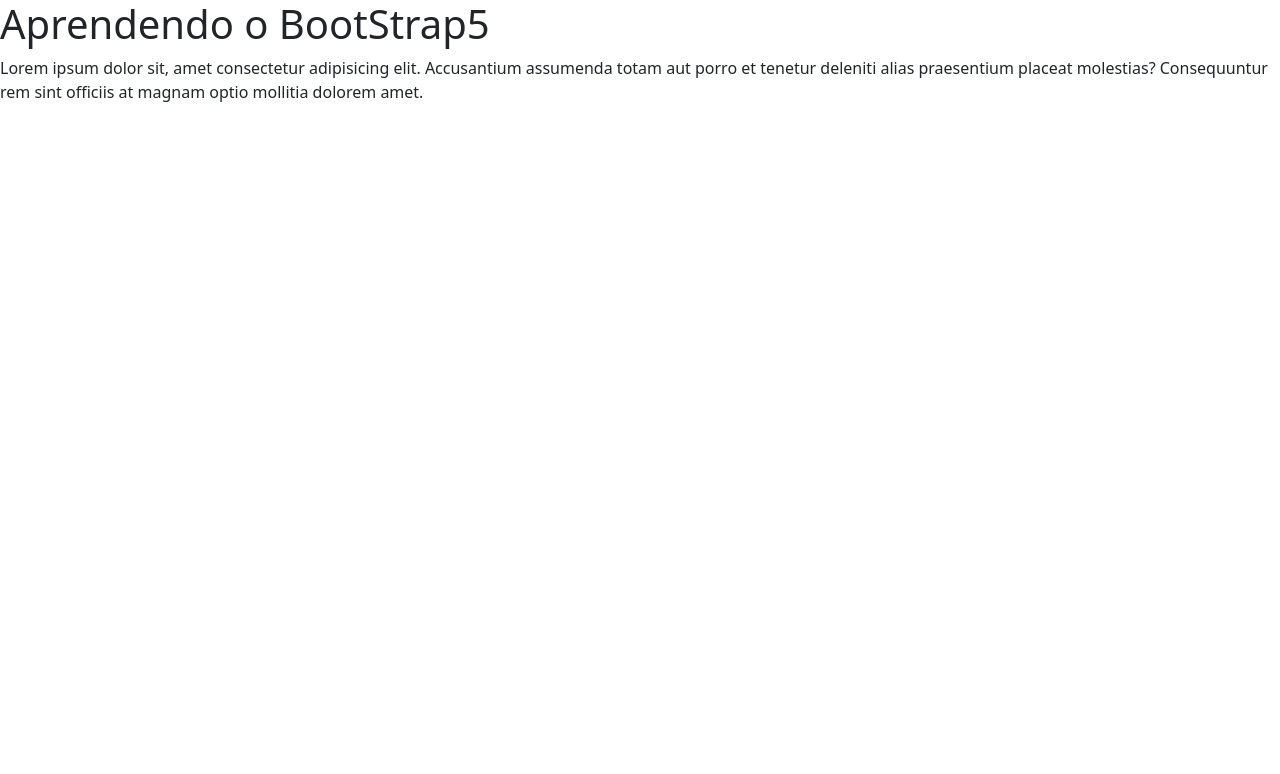
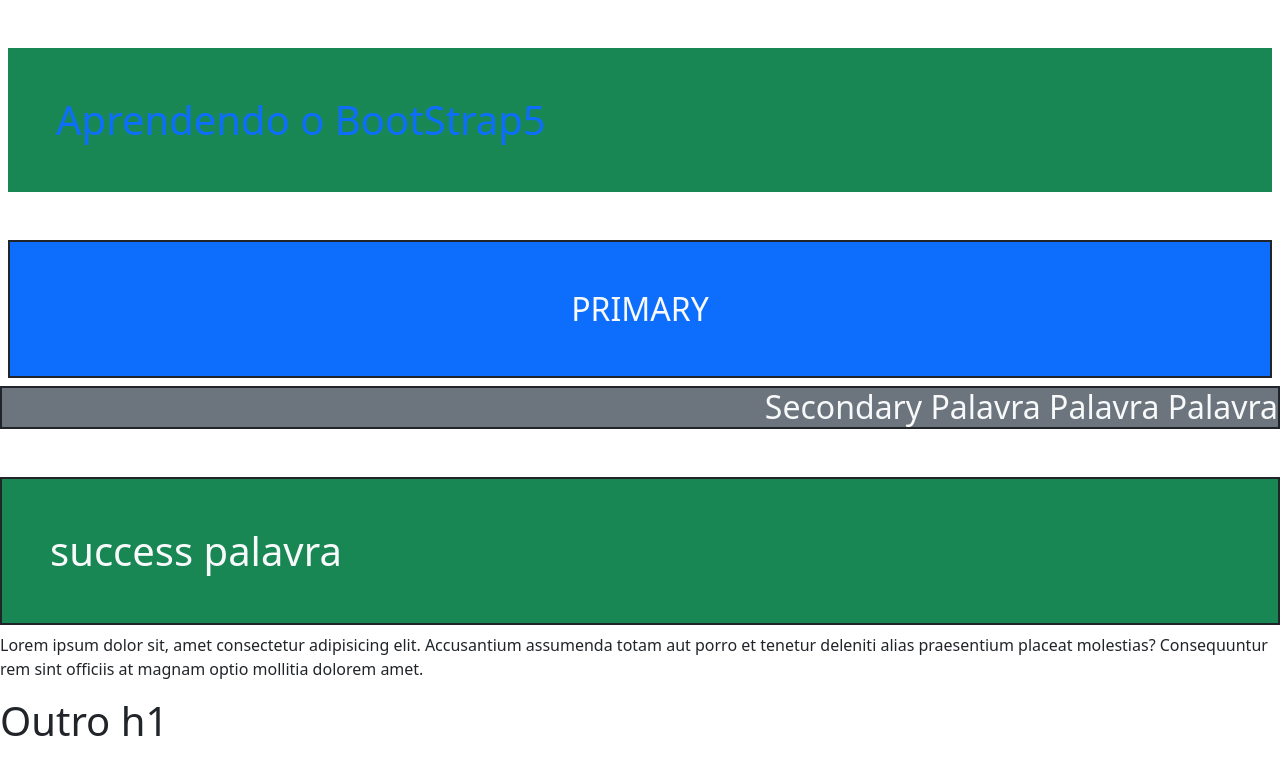
Before and after one commit to techcomkathia/aulaBootstrap5, a plain HTML site: page index.html in a window 1280 px wide. Drawn offline with nearby package versions, Linux system fonts and the light colour scheme.

Commit message:
bordas e tamanhos de fontes

```diff
--- a/index.html
+++ b/index.html
@@ -8,9 +8,26 @@
 </head>
 <body>
 
-    <h1>Aprendendo o BootStrap5</h1>
+    <h1 class="mx-2 my-5 p-5 text-primary bg-success">Aprendendo o BootStrap5</h1>
+
+    <!--1. criar 3 títulos com os nomes das suas cores de background -->
+    <h2 class='bg-primary m-2 py-5 text-light border border-dark border-2 text-center text-uppercase'> Primary </h2>
+    <h2 class='bg-secondary pl-3 text-light border border-dark border-2 text-end text-capitalize' > Secondary palavra palavra palavra</h2>
+    <h2 class='bg-success mt-5 p-5 text-light border border-dark border-2 text-start text-lowercase fs-1'> Success PALAVRA </h2>
+
+    <!--2.
+    O título 1 terá margin de 2, padding top e base de 5
+    o título 2 terá padding lateral esquerdo de 3
+    o título 3 terá margin do topo de 5 e padding de 5
+    -->
+
+    <!-- 3. Todas as fontes serão brancas -->
+
+
 
     <p>Lorem ipsum dolor sit, amet consectetur adipisicing elit. Accusantium assumenda totam aut porro et tenetur deleniti alias praesentium placeat molestias? Consequuntur rem sint officiis at magnam optio mollitia dolorem amet.</p>
+
+    <h1>Outro h1</h1>
 
 
     <!-- arquivo de script vai ser o último elemento do body -->
```
